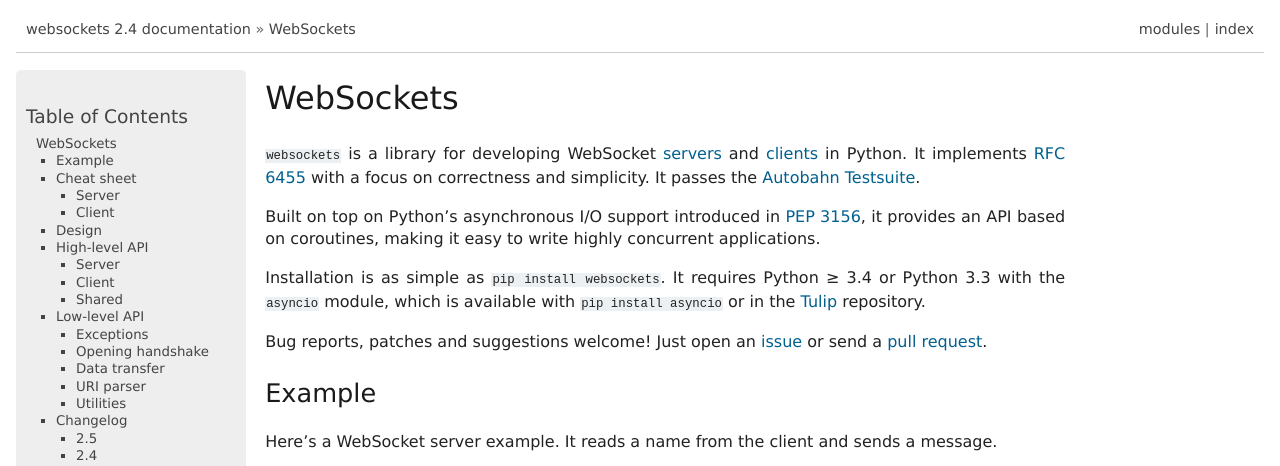
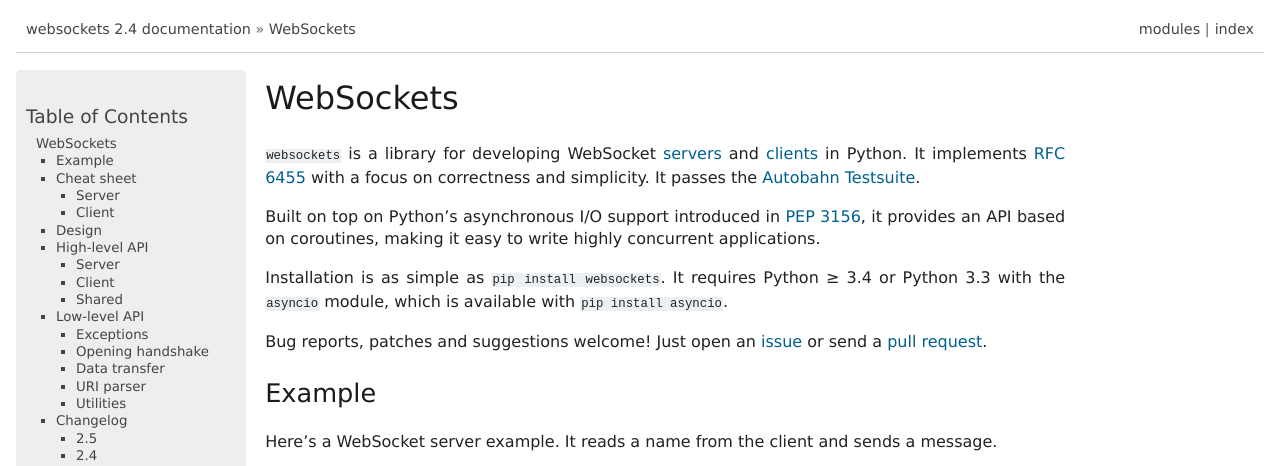
Before and after one commit to python-websockets/websockets, a Sphinx documentation site: the page built from docs/index.rst, in a window 1280 px wide and 900 px high, cut to the strip 0-466 px from the top of the window. Built offline with Sphinx 7.4.7, drawn with Linux system fonts in a browser that asks for light colours.

Commit message:
No one remembers what Tulip was.

```diff
--- a/README.rst
+++ b/README.rst
@@ -11,7 +11,7 @@
 
 Installation is as simple as ``pip install websockets``. It requires Python ≥
 3.4 or Python 3.3 with the ``asyncio`` module, which is available with ``pip
-install asyncio`` or in the `Tulip`_ repository.
+install asyncio``.
 
 Documentation is available at http://aaugustin.github.io/websockets/.
 
@@ -23,6 +23,5 @@
 .. _RFC 6455: http://tools.ietf.org/html/rfc6455
 .. _Autobahn Testsuite: https://github.com/aaugustin/websockets/blob/master/compliance/README.rst
 .. _PEP 3156: http://www.python.org/dev/peps/pep-3156/
-.. _Tulip: http://code.google.com/p/tulip/
 .. _issue: https://github.com/aaugustin/websockets/issues/new
 .. _pull request: https://github.com/aaugustin/websockets/compare/
--- a/docs/index.rst
+++ b/docs/index.rst
@@ -13,7 +13,7 @@
 
 Installation is as simple as ``pip install websockets``. It requires Python ≥
 3.4 or Python 3.3 with the ``asyncio`` module, which is available with ``pip
-install asyncio`` or in the `Tulip`_ repository.
+install asyncio``.
 
 Bug reports, patches and suggestions welcome! Just open an issue_ or send a
 `pull request`_.
@@ -23,7 +23,6 @@
 .. _RFC 6455: http://tools.ietf.org/html/rfc6455
 .. _Autobahn Testsuite: https://github.com/aaugustin/websockets/blob/master/compliance/README.rst
 .. _PEP 3156: http://www.python.org/dev/peps/pep-3156/
-.. _Tulip: http://code.google.com/p/tulip/
 .. _issue: https://github.com/aaugustin/websockets/issues/new
 .. _pull request: https://github.com/aaugustin/websockets/compare/
 
```
